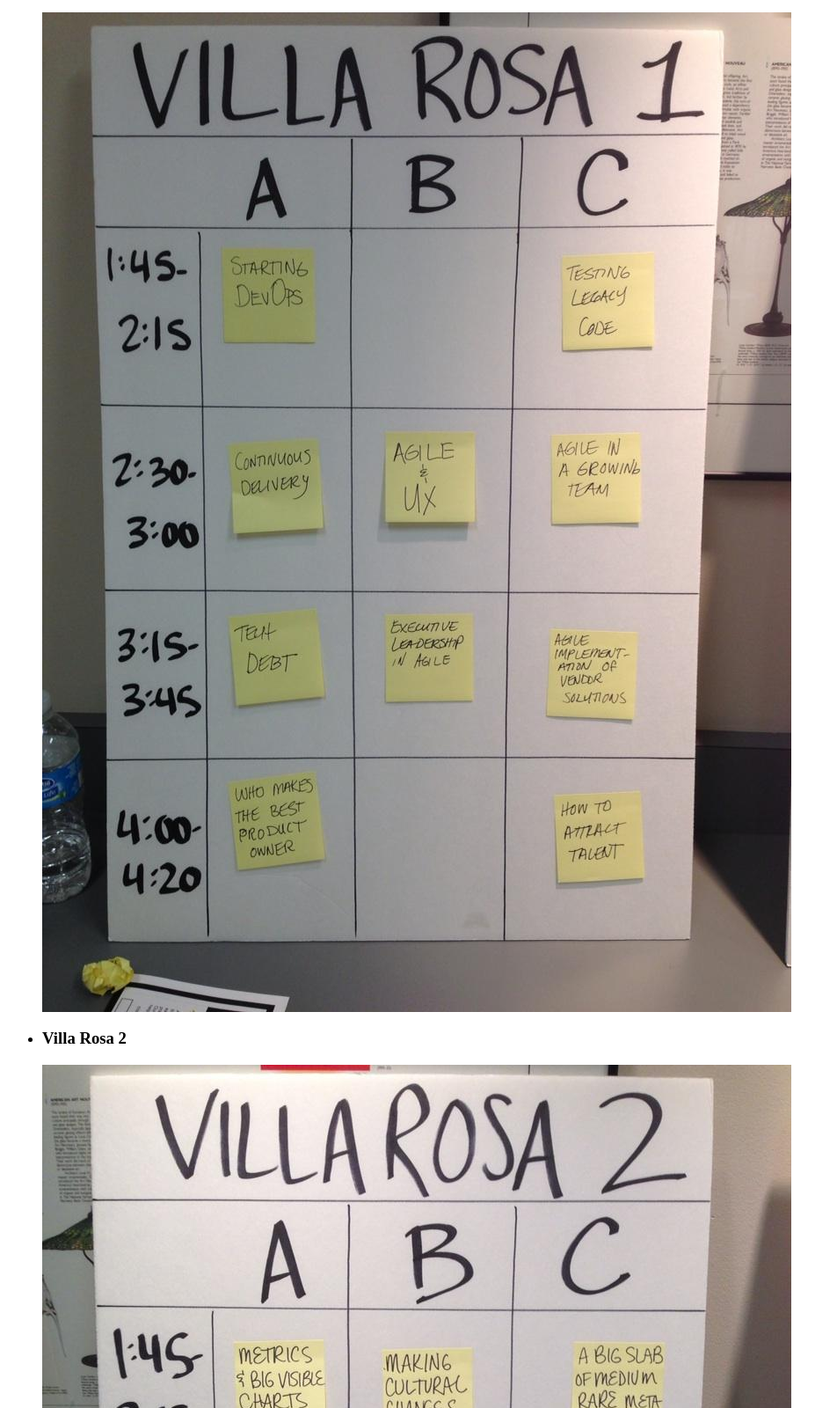
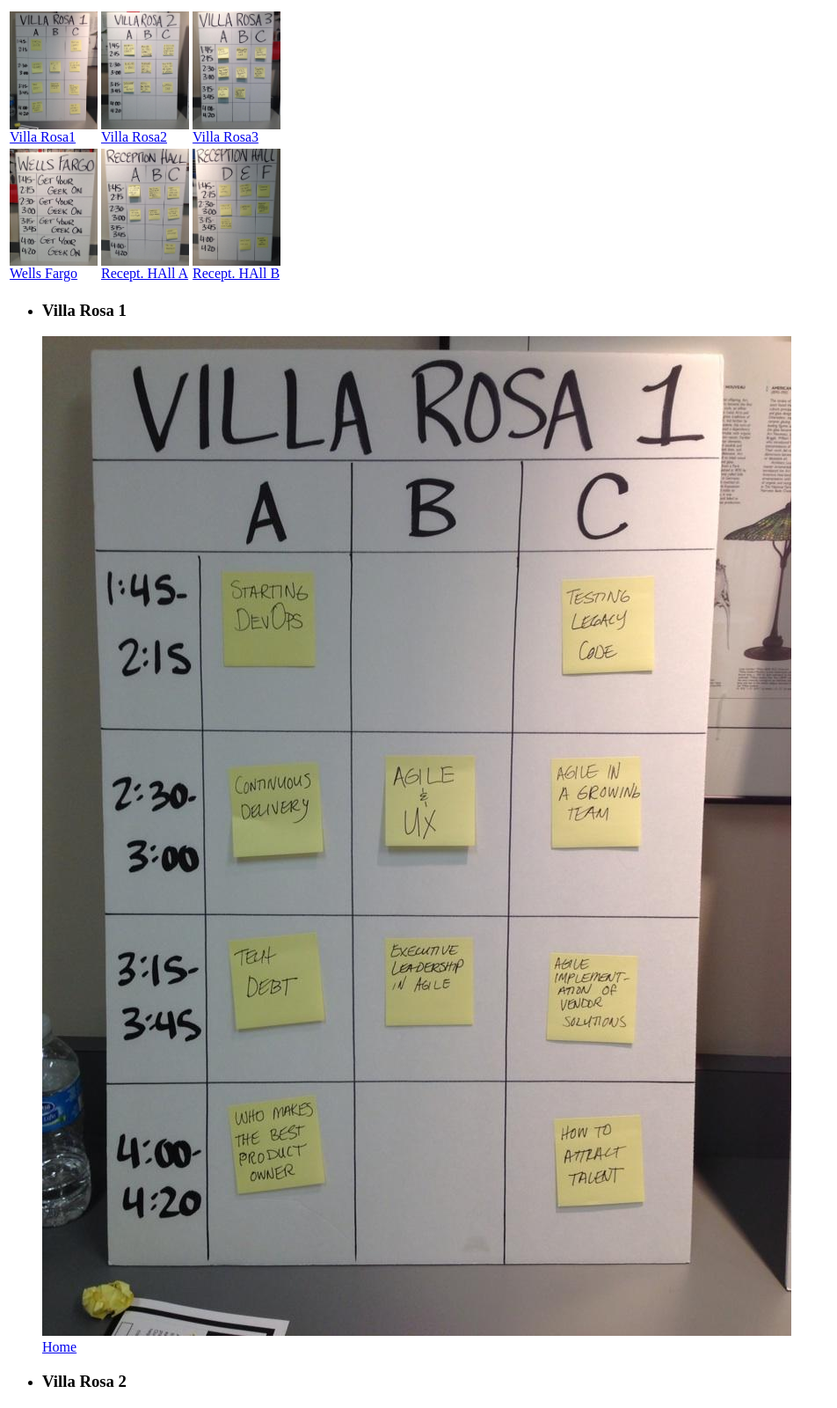
Before and after one commit to ElChapitan/AgileDayOpenSpace, a plain HTML site: page index.html in a window 1280 px wide. Shown: the part 140-1740 px from the top of the page at 88% size, without its empty margins (0-952 px from the left). Drawn offline with Linux system fonts and the light colour scheme.

Commit message:
merge in thumbs version

```diff
--- a/index.html
+++ b/index.html
@@ -1,49 +1,90 @@
 <html>
 <head>
 	<title>Agile Day-Open Space Schedule</title>
+
+
+	<style type="text/css">
+
+	body {width:320px;}
+
+	.thumb {width:100px; height:auto;}
+
+	</style>
+
+
 </head>
 <body>
+<a name="home"></a>
 	<h1>Agile Day Twin Cities 2012</h1>
 	<h2>Open Space Schedule</h2>
+
+
+<table>
+<tbody>
+<tr>
+<td><a href="#VR1"><img class="thumb" src="images/villa-rosa-1.jpg"><br/>Villa Rosa1</a></td>
+<td><a href="#VR2"><img class="thumb" src="images/villa-rosa-2.jpg"><br/>Villa Rosa2</a></td>
+<td><a href="#VR3"><img class="thumb" src="images/villa-rosa-3.jpg"><br/>Villa Rosa3</a></td>
+</tr>
+
+<tr>
+<td><a href="#wf"><img class="thumb" src="images/wells-fargo.jpg"><br/>Wells Fargo</a></td>
+<td><a href="#rh1"><img class="thumb" src="images/reception-hall-a.jpg"><br/>Recept. HAll A</a></td>
+<td><a href="#rh2"><img class="thumb" src="images/reception-hall-b.jpg"><br/>Recept. HAll B</a></td>
+</tr>
+</tbody>
+</table>
 
 	<ul>
 
 		<li>
-			<h3>Villa Rosa 1</h3>
+		<a name="VR1">
+			<h3>Villa Rosa 1</h3></a>
 			<img src="images/villa-rosa-1.jpg" />
+		<a href="#home">Home</a>
 		</li>
 
 		<li>
-			<h3>Villa Rosa 2</h3>
+		<a name="VR2">
+			<h3>Villa Rosa 2</h3></a>
 			<img src="images/villa-rosa-2.jpg" />
+			<a href="#home">Home</a>
 		</li>
 
 		<li>
-			<h3>Villa Rosa 3</h3>
+		<a name="VR3">
+			<h3>Villa Rosa 3</h3></a>
 			<img src="images/villa-rosa-3.jpg" />
+			<a href="#home">Home</a>
 		</li>
 
 		<li>
-			<h3>Wells Fargo</h3>
+		<a name="wf">
+			<h3>Wells Fargo</h3></a>
 			<img src="images/wells-fargo.jpg" />
+			<a href="#home">Home</a>
 		</li>
 
 		<li>
-			<h3>Reception All</h3>
-			<div>
+		<a name="rh1">
+			<h3>Reception A</h3></a>
+
 				<img src="images/reception-hall-a.jpg" />
-			</div>
-			<div>
+				<a href="#home">Home</a>
+
+		</li>
+
+		<li>
+		<a name="rh2"></a>
+		<h3>Reception A</h3>
+
 				<img src="images/reception-hall-b.jpg" />
-			</div>
+				<a href="#home">Home</a>
+
 		</li>
 
 
 	</ul>
 
-		<script type="text/javascript">
-			var _gaq=_gaq||[];_gaq.push(["_setAccount","UA-35850950-1"]),_gaq.push(["_setDomainName","wocketware.com"]),_gaq.push(["_trackPageview"]),function(){var a=document.createElement("script");a.type="text/javascript",a.async=!0,a.src=("https:"==document.location.protocol?"https://ssl":"http://www")+".google-analytics.com/ga.js";var b=document.getElementsByTagName("script")[0];b.parentNode.insertBefore(a,b)}()
-		</script>
-
 </body>
 </html>
```
